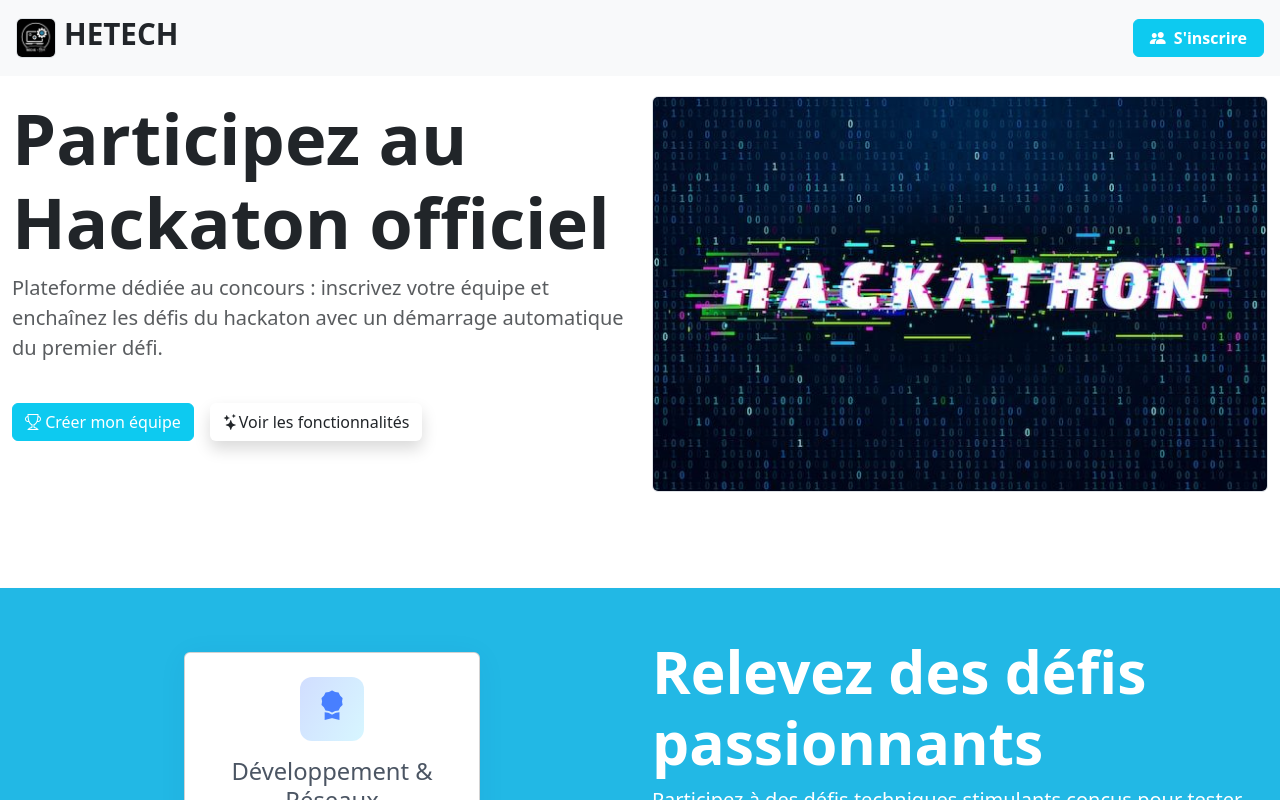
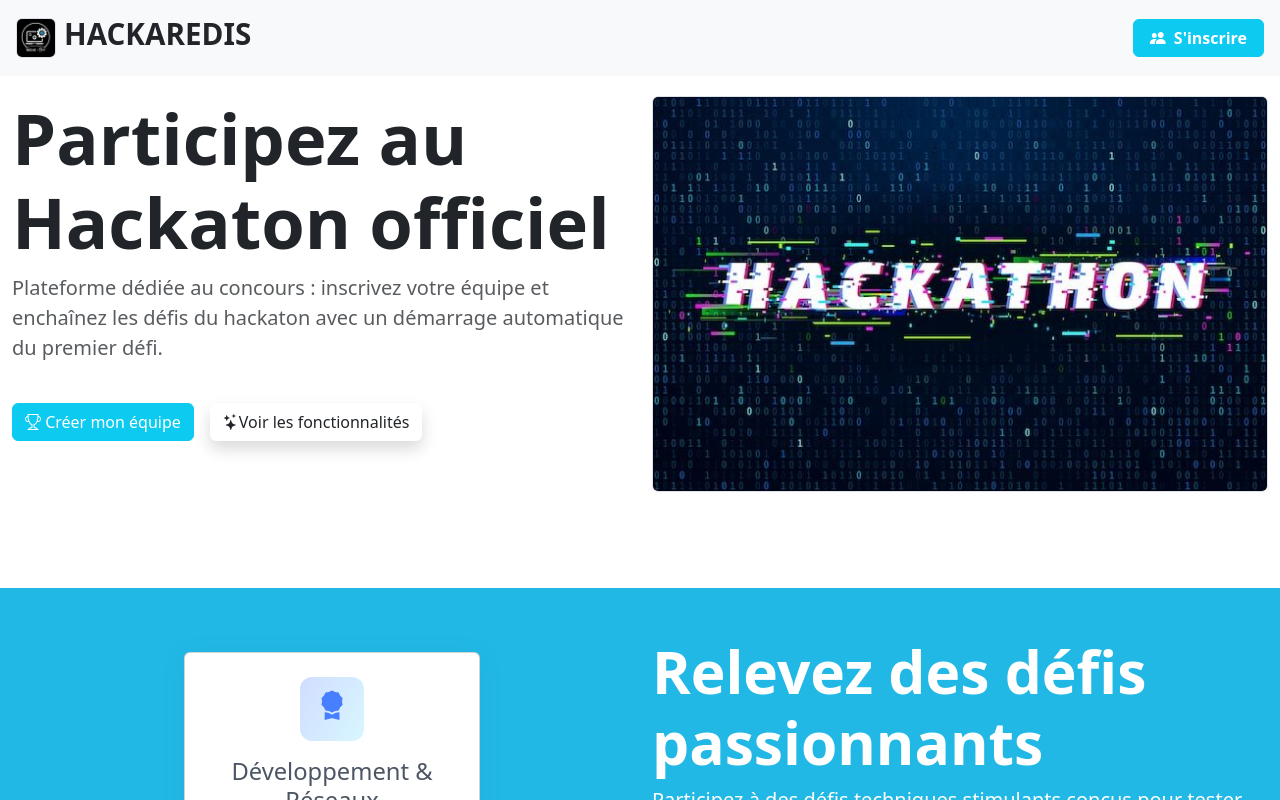
Before and after one commit to the-3lie/hackarediss, a React (Create React App) app: page / in a window 1280 px wide. Shown: the top 800 px of the page. Built offline with nearby package versions, Linux system fonts and the light colour scheme.

Commit message:
Description du changement

```diff
--- a/src/App.js
+++ b/src/App.js
@@ -22,7 +22,7 @@ function App() {
         <div className='d-flex align-items-center'>
           {/* <button className='btn btn-dark'><i className='bi bi-flag-fill'></i></button> */}
           <img src={logo} className='border rounded' alt="Logo Redis" style={{ height: '40px' }} />
-          <span className='h5 ms-2 fw-bold'>HETECH</span>
+          <span className='h5 ms-2 fw-bold'>HACKAREDIS</span>
         </div>
         <div>
           <button className='btn btn-info text-white fw-semibold px-3 d-flex gap-2 align-items-center'><i className="bi bi-people-fill"></i>S'inscrire</button>
```
